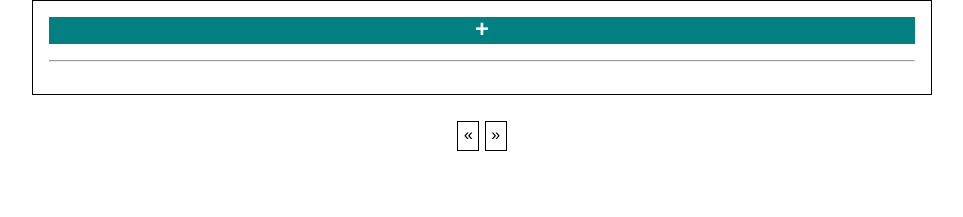
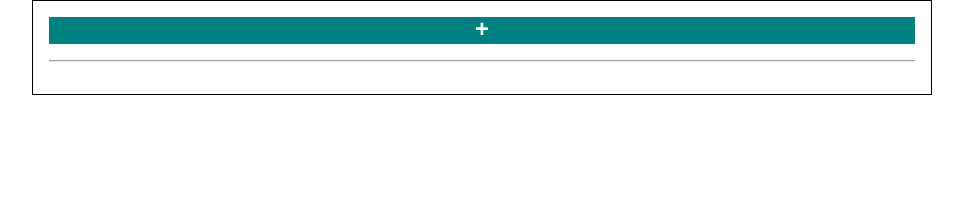
Before and after one commit to Vladuxexel/ToDoList-Angular, an Angular app: page / in a window 1280 px wide. Shown: the top 217 px of the page, without its empty margins (158-1121 px from the left). Built offline with nearby package versions, Linux system fonts and the light colour scheme.

Commit message:
Правки

```diff
--- a/src/app/list/list.component.html
+++ b/src/app/list/list.component.html
@@ -21,7 +21,7 @@
         </ul>
     </main>
 </section>
-<div class="paginator">
+<div *ngIf="list.length>0" class="paginator">
     <span class="pgLine" (click)="pageDown()">&laquo;</span>
     <div *ngFor="let item of paginator" class="pgLine">
         <span (click)="goToPage(item)" [class.isActive]="item.isActive">{{item.id}}</span>
--- a/src/app/list/list.component.ts
+++ b/src/app/list/list.component.ts
@@ -122,6 +122,9 @@ export class ListComponent implements OnInit {
     else if(this.paginator.length > Math.ceil(this.list.length / 5)){
       this.paginator.pop();
     }
+    if(this.paginator.length === 1){
+      this.paginator[0].isActive = true;
+    }
   }
 
   goToPage(item){
```
